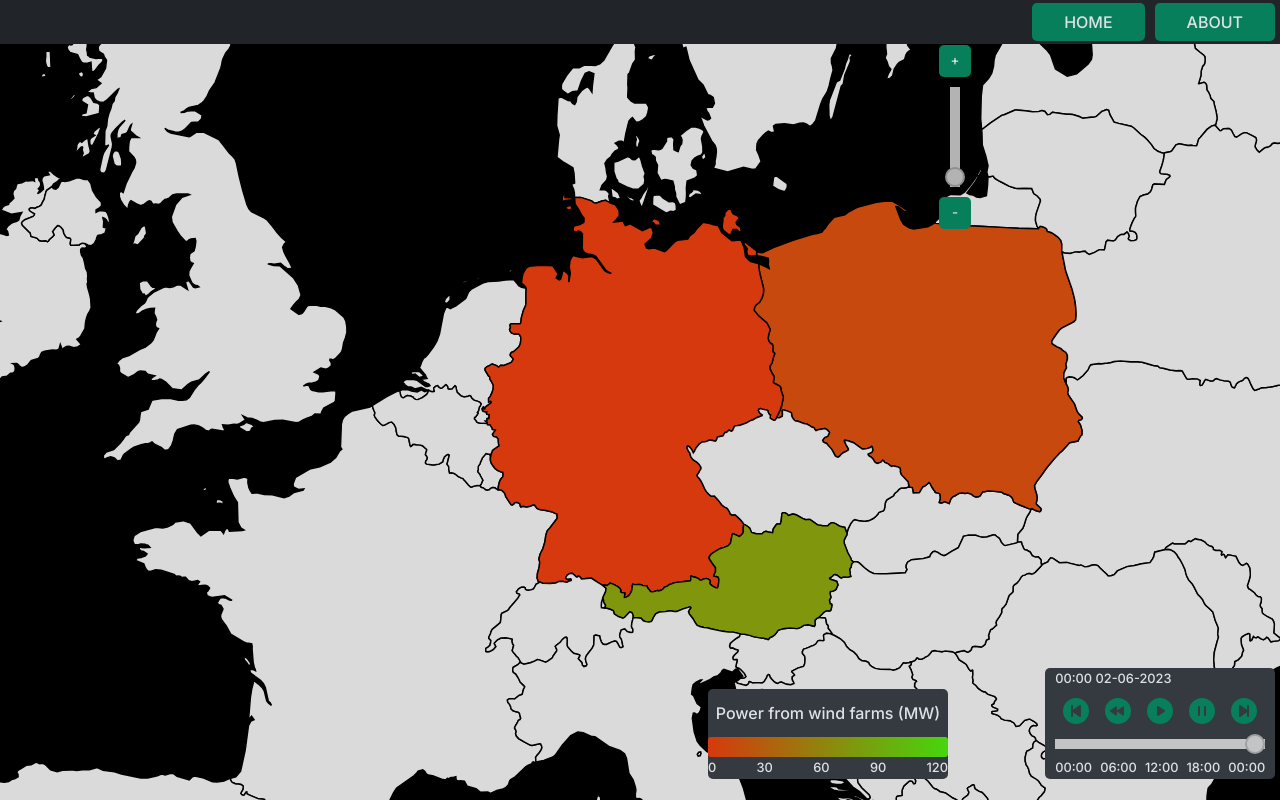
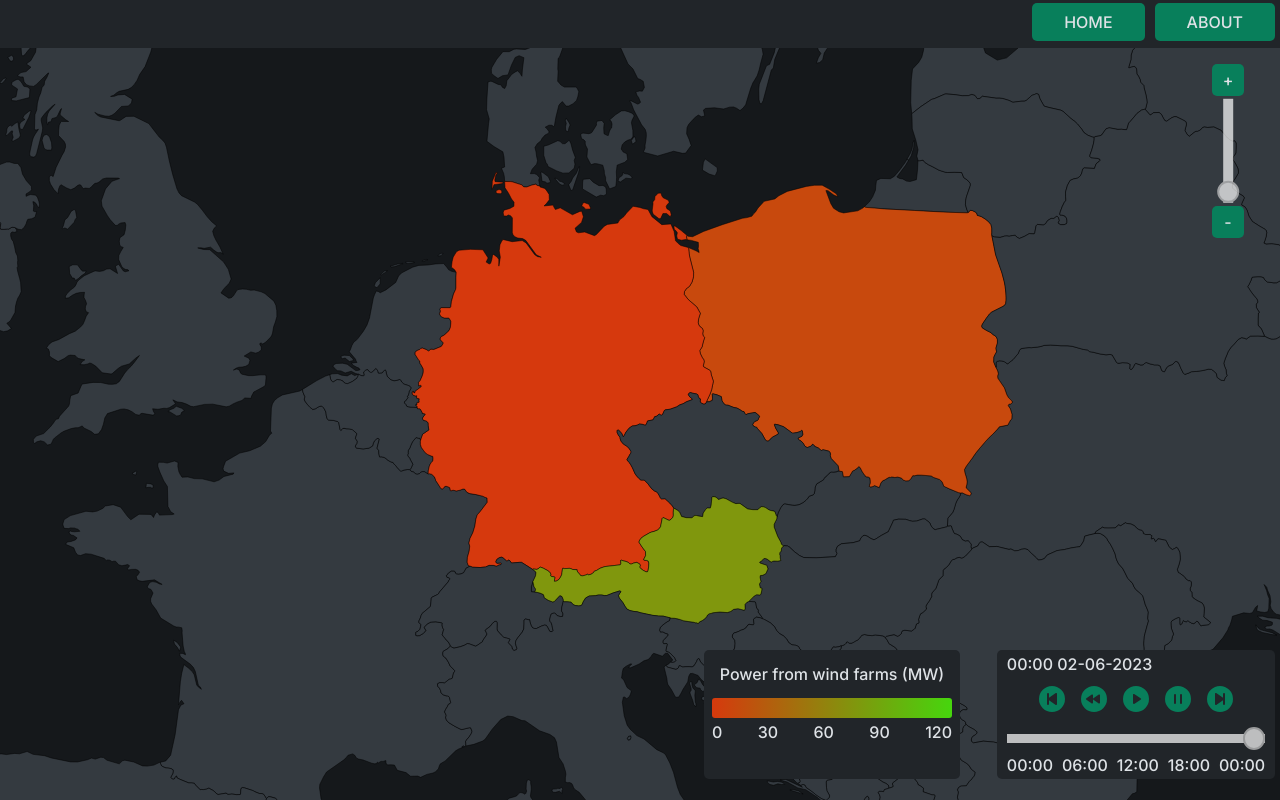
Before and after one commit to rogal665/green_source_app, a Vue app: page / in a window 1280 px wide. Built offline with nearby package versions, Linux system fonts and the light colour scheme.

Commit message:
26.09.2023

```diff
--- a/src/components/GreenSourceMap.vue
+++ b/src/components/GreenSourceMap.vue
@@ -388,7 +388,7 @@ export default defineComponent({
     },
     defaultCountryFillColor: {
       type: String,
-      default: "#dadada",
+      default: "#343a40",
     },
     countryStrokeColor: {
       type: String,
@@ -498,7 +498,8 @@ export default defineComponent({
         positionX.value =
           (mapSvg.value.getBoundingClientRect().width - window.innerWidth) /
           (scale.value - 1);
-      } else if (
+      }
+      if (
         positionY.value >
         (mapSvg.value.getBoundingClientRect().height - window.innerHeight) /
           (scale.value - 1)
@@ -506,9 +507,11 @@ export default defineComponent({
         positionY.value =
           (mapSvg.value.getBoundingClientRect().height - window.innerHeight) /
           (scale.value - 1);
-      } else if (positionX.value < 0) {
+      }
+      if (positionX.value < 0) {
         positionX.value = 0;
-      } else if (positionY.value < 0) {
+      }
+      if (positionY.value < 0) {
         positionY.value = 0;
       }
       position.value = `${positionX.value}px` + " " + `${positionY.value}px`;
@@ -557,7 +560,8 @@ export default defineComponent({
           positionX.value =
             (mapSvg.value.getBoundingClientRect().width - window.innerWidth) /
             (scale.value - 1);
-        } else if (
+        }
+        if (
           positionY.value >
           (mapSvg.value.getBoundingClientRect().height - window.innerHeight) /
             (scale.value - 1)
@@ -565,9 +569,11 @@ export default defineComponent({
           positionY.value =
             (mapSvg.value.getBoundingClientRect().height - window.innerHeight) /
             (scale.value - 1);
-        } else if (positionX.value < 0) {
+        }
+        if (positionX.value < 0) {
           positionX.value = 0;
-        } else if (positionY.value < 0) {
+        }
+        if (positionY.value < 0) {
           positionY.value = 0;
         }
 
@@ -582,10 +588,9 @@ export default defineComponent({
       window.addEventListener("wheel", handleScroll);
       document.body.appendChild(node.value);
       renderMapCSS();
-
-      positionX.value = 5000;
-      positionY.value = 9000;
-      position.value = `${positionX.value}px` + " " + `${positionY.value}px`;
+      scalingXPercent.value = 55;
+      scalingYPercent.value = 60;
+      reposition();
     });
     onUnmounted(() => {
       window.removeEventListener("wheel", handleScroll);
--- a/src/components/dynamic-map-css.js
+++ b/src/components/dynamic-map-css.js
@@ -16,7 +16,7 @@ const getMaxAndMinCountryDataValues = (countryData) => {
 };
 
 export const getBaseCss = ({ defaultCountryFillColor, countryStrokeColor }) =>
-  `.vue-world-map .land{fill:${defaultCountryFillColor};stroke:${countryStrokeColor};stroke-width:0.3;}`;
+  `.vue-world-map .land{fill:${defaultCountryFillColor};stroke:${countryStrokeColor};stroke-width:0.1;}`;
 
 export const getDynamicMapCss = (countryData, chromaScale) => {
   const { min, max } = getMaxAndMinCountryDataValues(countryData);
--- a/src/main.scss
+++ b/src/main.scss
@@ -6,6 +6,7 @@ $main-colour-extra-light: #96f2d7;
 $main-colour-dark: #064431;
 $grey-colour: #343a40;
 $grey-colour-dark: #212529;
+$grey-colour-darker-dark: #15181b;
 $grey-colour-light: #dee2e6;
 
 /*global*/
@@ -13,9 +14,14 @@ $grey-colour-light: #dee2e6;
   font-family: Inter, sens-serif;
   font-weight: 500;
   line-height: 1.75;
+  font-size: 2vw;
+  @media (min-width: 800px) {
+    font-size: 16px;
+  }
 }
 body {
   color: $grey-colour;
+  overflow: hidden;
 }
 .btn:link,
 .btn:visited {
@@ -36,6 +42,7 @@ body {
   z-index: 2;
   background-color: $grey-colour-dark;
   text-align: right;
+  height: 3rem;
 }
 .content {
   height: 1fr;
@@ -77,32 +84,62 @@ h5 {
   overflow: hidden;
   height: 100vh;
 }
+
+.map-container {
+  overflow: hidden;
+}
+.bottom-hud {
+  z-index: 1;
+  position: absolute;
+  bottom: 0;
+  right: 0;
+  display: grid;
+  grid-template-columns: 20rem 18rem;
+}
+.right-hud {
+  z-index: 1;
+  position: absolute;
+  top: 4rem;
+  right: 0;
+  display: flex;
+}
+.map {
+  z-index: 1;
+}
+.timeline {
+}
+.region-details {
+}
+.legend {
+}
+
+.settings {
+}
 /*map*/
 .map {
   width: 100%;
   height: 100vh;
+  background-color: $grey-colour-darker-dark;
 }
 .vue-world-map {
   position: relative;
-  background-color: black;
 }
 
 .map-container {
   width: 2000px;
   position: absolute;
-  background-color: black;
+  background-color: $grey-colour-darker-dark;
 }
 
 .settings {
   display: flex;
   flex-direction: column;
   align-items: center;
-  max-width: 50px;
 }
 
 /*map time line*/
 .timeline {
-  background-color: $grey-colour;
+  background-color: $grey-colour-dark;
   border-radius: 5px;
   margin: 1.3rem 0.3rem;
   color: $grey-colour-light;
@@ -129,7 +166,7 @@ h5 {
 .slider {
   -webkit-appearance: none;
   width: 100%;
-  height: 10px;
+  height: 0.6rem;
   outline: none;
   opacity: 0.7;
   transition: opacity 0.2s;
@@ -137,8 +174,8 @@ h5 {
 .slider::-webkit-slider-thumb {
   -webkit-appearance: none;
   appearance: none;
-  width: 20px;
-  height: 20px;
+  width: 1.4rem;
+  height: 1.4rem;
   background: #fff;
   border: 2px solid #ccc;
   border-radius: 50%;
@@ -148,8 +185,8 @@ h5 {
     border-color 0.2s;
 }
 .slider::-moz-range-thumb {
-  width: 20px;
-  height: 20px;
+  width: 1.4rem;
+  height: 1.4rem;
   background: #fff;
   border: 2px solid #ccc;
   border-radius: 50%;
@@ -160,8 +197,8 @@ h5 {
 }
 
 .slider::-ms-thumb {
-  width: 20px;
-  height: 20px;
+  width: 1.4rem;
+  height: 1.4rem;
   background: #fff;
   border: 2px solid #ccc;
   border-radius: 50%;
@@ -196,7 +233,7 @@ h5 {
   display: flex;
   flex-direction: column;
   margin: 1.3rem 2rem;
-  background-color: $grey-colour;
+  background-color: $grey-colour-dark;
   color: $grey-colour-light;
   border-radius: 5px;
 }
@@ -230,7 +267,6 @@ h5 {
   border-radius: 5px;
   border-style: none;
   color: $grey-colour-light;
-  margin: 5px;
 }
 
 .scale-btn:hover {
@@ -238,25 +274,25 @@ h5 {
 }
 
 .zoom-slider-container {
-  display: flex;
-  align-items: center;
+
 }
 
 .zoom-slider {
   -webkit-appearance: none;
-  width: 100px;
-  height: 10px;
+  width: 6.5rem;
+  height: 0.6rem;
   outline: none;
   opacity: 0.7;
   transition: opacity 0.2s;
   transform: rotate(-90deg);
-  margin: 50px;
+  margin-top: 3.125rem;
+  margin-bottom: 3.125rem;
 }
 .zoom-slider::-webkit-slider-thumb {
   -webkit-appearance: none;
   appearance: none;
-  width: 20px;
-  height: 20px;
+  width: 1.4rem;
+  height: 1.4rem;
   background: #fff;
   border: 2px solid #ccc;
   border-radius: 50%;
@@ -302,9 +338,18 @@ h5 {
 
 /*details*/
 .region-details {
-  margin: 1rem 0.3rem;
-  background-color: $grey-colour;
+  margin: 0 0.3rem;
+  background-color: $grey-colour-dark;
   color: $grey-colour-light;
   border-radius: 5px;
   padding: 10px;
+  width: 18rem;
+  height: 21rem;
 }
+.mouse-follower {
+  position: absolute;
+  background-color: #ff5733;
+  border-radius: 5px;
+  pointer-events: none;
+  z-index: 1;
+}
--- a/src/views/HomeView.vue
+++ b/src/views/HomeView.vue
@@ -10,15 +10,7 @@
       @scale-value="handleScale"
     >
     </GreenSourceMap>
-    <TimeLine
-      class="timeline"
-      @time-selected="handleSelectedTime"
-      :range="dateRange"
-    ></TimeLine>
-    <RegionDetails
-      class="region-details"
-      :selectedRegionData="selectedRegionData"
-    ></RegionDetails>
+    <div class="bottom-hud">
       <MapLegend
         class="legend"
         :lowColor="lowColor"
@@ -26,11 +18,28 @@
         :lowValue="lowValue"
         :highValue="highValue"
       ></MapLegend>
+      <TimeLine
+        class="timeline"
+        @time-selected="handleSelectedTime"
+        :range="dateRange"
+      ></TimeLine>
+    </div>
+    <div class="right-hud">
       <MapSettings
         class="settings"
         :scale="scale"
         @scale-value="handleScale"
       ></MapSettings>
+      <RegionDetails
+        class="region-details"
+        :selectedRegionData="selectedRegionData"
+      ></RegionDetails>
+    </div>
+    <div
+      v-if="countryHover"
+      class="mouse-follower"
+      :style="followerStyle"
+    ></div>
   </div>
 </template>
 
@@ -72,6 +81,11 @@ export default {
       highValue: 0,
       scale: 1.1,
       countryFound: false,
+      mouseX: 0,
+      mouseY: 0,
+      followerWidth: 100,
+      followerHeight: 50,
+      countryHover: "",
     };
   },
   methods: {
@@ -204,6 +218,25 @@ export default {
 
       this.selectedTime = lastKey;
     },
+    updateMousePosition(event) {
+      // Aktualizuj pozycję myszy
+      this.mouseX = event.clientX;
+      this.mouseY = event.clientY;
+    },
+  },
+
+  computed: {
+    followerStyle() {
+      const left = this.mouseX + 70 - this.followerWidth / 2 + "px";
+      const top = this.mouseY - 30 - this.followerHeight / 2 + "px";
+
+      return {
+        left,
+        top,
+        width: this.followerWidth + "px",
+        height: this.followerHeight + "px",
+      };
+    },
   },
 
   created() {
@@ -219,46 +252,12 @@ export default {
   mounted() {
     this.setDefaultTime();
     this.findSelectedTime(this.uniqueTimeISOObj, this.selectedTime);
+    document.addEventListener("mousemove", this.updateMousePosition);
   },
 
   beforeUnmount() {
     clearInterval(this.intervalId);
+    document.removeEventListener("mousemove", this.updateMousePosition);
   },
 };
 </script>
-
-<style scoped>
-.map-container {
-  overflow: hidden;
-}
-.map {
-  z-index: 0;
-}
-.timeline {
-  position: absolute;
-  bottom: 0;
-  right: 0;
-  z-index: 1;
-}
-.region-details {
-  position: absolute;
-  z-index: 1;
-  top: 0;
-  right: 0;
-}
-.legend {
-  position: absolute;
-  z-index: 1;
-  bottom: 0;
-  right: 300px;
-}
-
-.settings {
-  position: absolute;
-  z-index: 1;
-  height: fit-content;
-  margin-left: auto;
-  top: 40px;
-  right: 300px;
-}
-</style>
```
Lines whose indentation alone changed are shown as unchanged.
